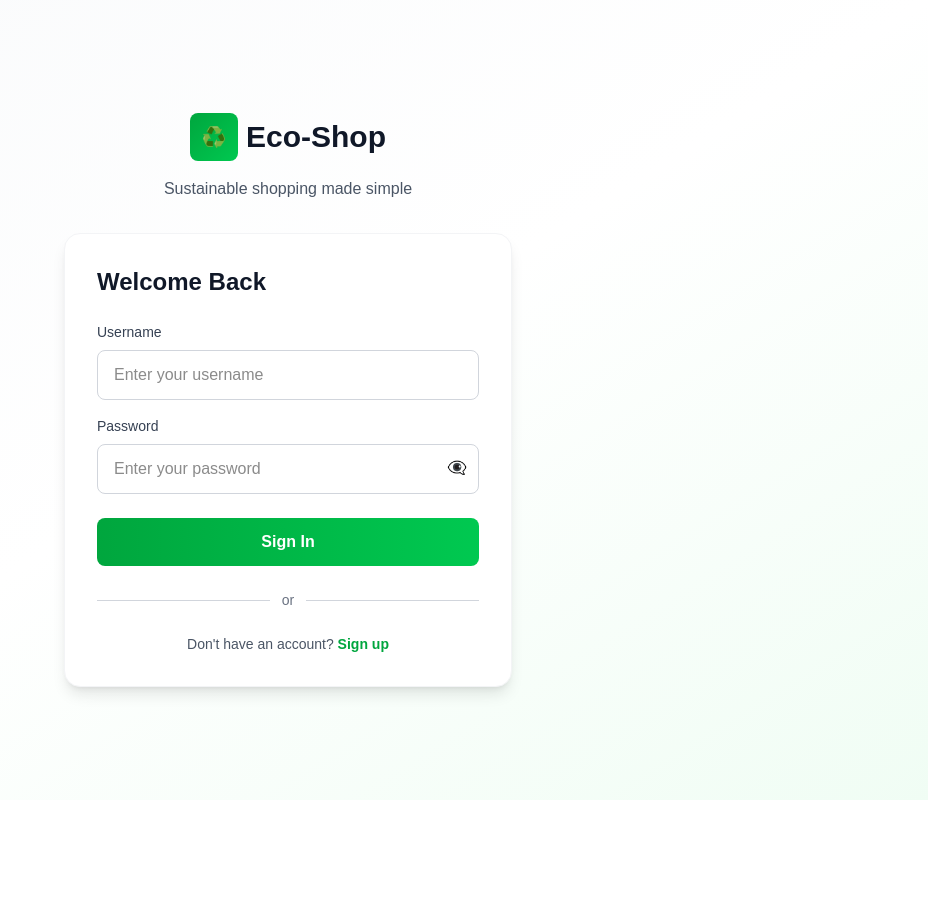
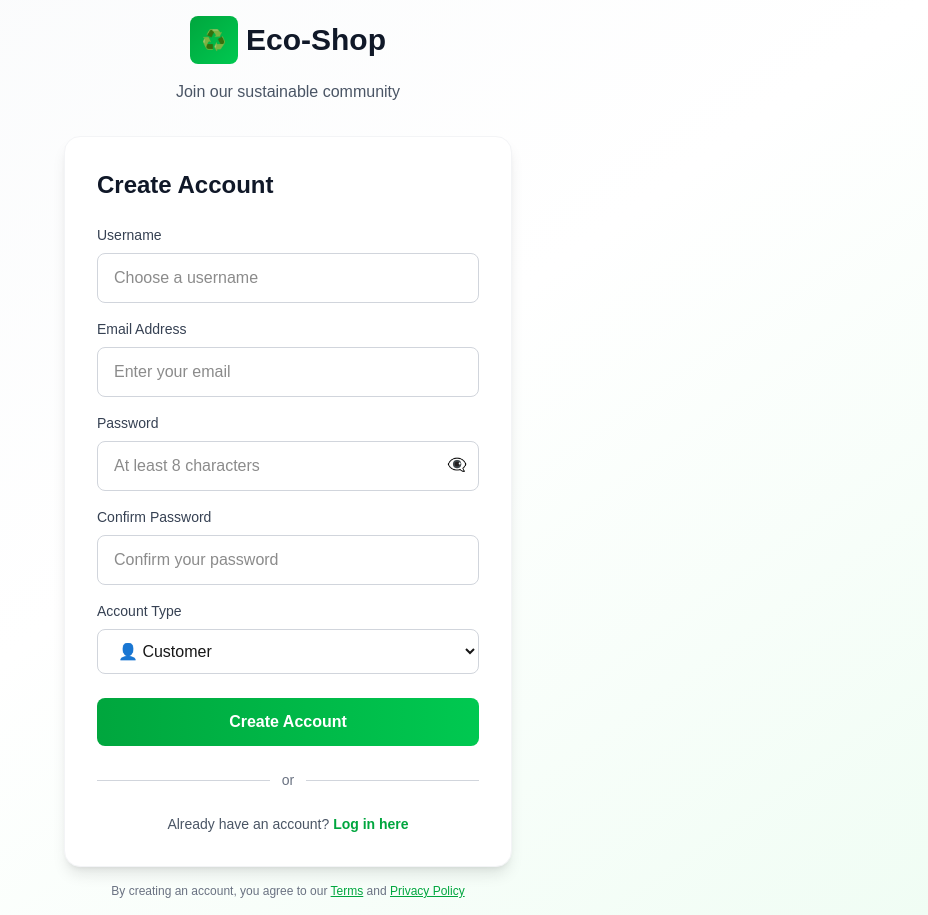
Before and after one commit to nadrienho/ecoshop_frontend, a Next.js app: page /login in a window 1280 px wide. Shown: the whole page, without its empty margins (352-1280 px from the left). Before the commit the page ends 800 px from the top, so only its background shows below. Built offline with nearby package versions, Linux system fonts and the light colour scheme; no server answers.

Commit message:
fixed the login and register page for deployment

```diff
--- a/src/app/login/page.tsx
+++ b/src/app/login/page.tsx
@@ -1,61 +1,82 @@
 "use client";
 
-import { signIn, useSession } from "next-auth/react";
-import { useRouter, useSearchParams } from "next/navigation";
-import { useState, useEffect } from "react";
+import { useState, Suspense } from "react";
+import { useRouter } from "next/navigation";
 import Link from "next/link";
 
-export default function LoginPage() {
+function RegisterContent() {
   const [username, setUsername] = useState("");
+  const [email, setEmail] = useState("");
   const [password, setPassword] = useState("");
+  const [confirmPassword, setConfirmPassword] = useState("");
+  const [role, setRole] = useState("customer");
   const [loading, setLoading] = useState(false);
   const [error, setError] = useState<string | null>(null);
+  const [success, setSuccess] = useState<string | null>(null);
   const [showPassword, setShowPassword] = useState(false);
 
+  // Vendor-specific fields
+  const [shopName, setShopName] = useState("");
+  const [bio, setBio] = useState("");
+
   const router = useRouter();
-  const searchParams = useSearchParams();
-  const { data: session, status } = useSession();
-
-  // Redirect based on user role after login
-  useEffect(() => {
-    if (status === "authenticated" && session?.user?.role) {
-      const roleRedirects: Record<string, string> = {
-        customer: "/dashboard/customer",
-        vendor: "/dashboard/vendor",
-        admin: "/dashboard/admin",
-      };
-
-      const redirectUrl = roleRedirects[session.user.role] || "/dashboard/customer";
-      console.log("Redirecting to:", redirectUrl, "Role:", session.user.role);
-      router.push(redirectUrl);
-    }
-  }, [status, session, router]);
-
-  const errorParam = searchParams.get("error");
-  useEffect(() => {
-    if (errorParam) {
-      setError("Invalid credentials. Please try again.");
-    }
-  }, [errorParam]);
 
   const handleSubmit = async (e: React.FormEvent) => {
     e.preventDefault();
     setLoading(true);
     setError(null);
+    setSuccess(null);
+
+    // Validation
+    if (!username || !email || !password || !confirmPassword) {
+      setError("All fields are required.");
+      setLoading(false);
+      return;
+    }
+
+    if (password !== confirmPassword) {
+      setError("Passwords do not match.");
+      setLoading(false);
+      return;
+    }
+
+    if (password.length < 8) {
+      setError("Password must be at least 8 characters long.");
+      setLoading(false);
+      return;
+    }
+
+    // Vendor validation
+    if (role === "vendor" && !shopName.trim()) {
+      setError("Shop name is required for vendors.");
+      setLoading(false);
+      return;
+    }
 
     try {
-      const result = await signIn("credentials", {
-        username,
-        password,
-        redirect: false,
-      });
+      const res = await fetch(
+        `${process.env.NEXT_PUBLIC_API_URL}/api/register/`,
+        {
+          method: "POST",
+          headers: { "Content-Type": "application/json" },
+          body: JSON.stringify({
+            username,
+            email,
+            password,
+            role,
+            shop_name: role === "vendor" ? shopName : null,
+            bio: role === "vendor" ? bio : null,
+          }),
+        }
+      );
 
-      console.log("Sign in result:", result);
+      const data = await res.json();
 
-      if (result?.error) {
-        setError("Invalid username or password");
-      } else if (result?.ok) {
-        // Redirect will happen via useEffect
+      if (res.ok) {
+        setSuccess("Account created successfully! Redirecting to login...");
+        setTimeout(() => router.push("/login"), 2000);
+      } else {
+        setError(data.error || "Registration failed. Please try again.");
       }
     } catch (err) {
       setError("An error occurred. Please try again.");
@@ -64,17 +85,6 @@ export default function LoginPage() {
       setLoading(false);
     }
   };
-
-  if (status === "loading") {
-    return (
-      <div className="min-h-screen bg-gray-50 flex items-center justify-center">
-        <div className="text-center">
-          <div className="animate-spin text-4xl mb-4">⏳</div>
-          <p className="text-gray-600">Loading...</p>
-        </div>
-      </div>
-    );
-  }
 
   return (
     <div className="min-h-screen bg-gradient-to-br from-gray-50 via-white to-green-50 flex items-center justify-center p-4">
@@ -87,19 +97,31 @@ export default function LoginPage() {
             </div>
             <h1 className="text-3xl font-bold text-gray-900">Eco-Shop</h1>
           </div>
-          <p className="text-gray-600">Sustainable shopping made simple</p>
+          <p className="text-gray-600">Join our sustainable community</p>
         </div>
 
-        {/* Login Card */}
+        {/* Registration Card */}
         <div className="bg-white rounded-2xl shadow-lg p-8 border border-gray-100">
-          <h2 className="text-2xl font-bold text-gray-900 mb-6">Welcome Back</h2>
+          <h2 className="text-2xl font-bold text-gray-900 mb-6">Create Account</h2>
 
+          {/* Error Message */}
           {error && (
             <div className="mb-4 p-4 bg-red-50 border border-red-200 rounded-lg flex items-start gap-3">
               <span className="text-red-600 text-lg">⚠️</span>
               <div>
-                <p className="font-semibold text-red-900">Login Failed</p>
+                <p className="font-semibold text-red-900">Registration Failed</p>
                 <p className="text-red-700 text-sm">{error}</p>
+              </div>
+            </div>
+          )}
+
+          {/* Success Message */}
+          {success && (
+            <div className="mb-4 p-4 bg-green-50 border border-green-200 rounded-lg flex items-start gap-3">
+              <span className="text-green-600 text-lg">✅</span>
+              <div>
+                <p className="font-semibold text-green-900">Success!</p>
+                <p className="text-green-700 text-sm">{success}</p>
               </div>
             </div>
           )}
@@ -113,11 +135,28 @@ export default function LoginPage() {
               <input
                 id="username"
                 type="text"
-                placeholder="Enter your username"
+                placeholder="Choose a username"
                 value={username}
                 onChange={(e) => setUsername(e.target.value)}
                 disabled={loading}
-                className="w-full px-4 py-3 border border-gray-300 rounded-lg focus:outline-none focus:ring-2 focus:ring-green-500 focus:border-transparent transition disabled:bg-gray-50"
+                className="w-full px-4 py-3 border border-gray-300 rounded-lg focus:outline-none focus:ring-2 focus:ring-green-500 transition disabled:bg-gray-50"
+                required
+              />
+            </div>
+
+            {/* Email Field */}
+            <div>
+              <label htmlFor="email" className="block text-sm font-medium text-gray-700 mb-2">
+                Email Address
+              </label>
+              <input
+                id="email"
+                type="email"
+                placeholder="Enter your email"
+                value={email}
+                onChange={(e) => setEmail(e.target.value)}
+                disabled={loading}
+                className="w-full px-4 py-3 border border-gray-300 rounded-lg focus:outline-none focus:ring-2 focus:ring-green-500 transition disabled:bg-gray-50"
                 required
               />
             </div>
@@ -131,11 +170,11 @@ export default function LoginPage() {
                 <input
                   id="password"
                   type={showPassword ? "text" : "password"}
-                  placeholder="Enter your password"
+                  placeholder="At least 8 characters"
                   value={password}
                   onChange={(e) => setPassword(e.target.value)}
                   disabled={loading}
-                  className="w-full px-4 py-3 border border-gray-300 rounded-lg focus:outline-none focus:ring-2 focus:ring-green-500 focus:border-transparent transition disabled:bg-gray-50"
+                  className="w-full px-4 py-3 border border-gray-300 rounded-lg focus:outline-none focus:ring-2 focus:ring-green-500 transition disabled:bg-gray-50"
                   required
                 />
                 <button
@@ -148,6 +187,74 @@ export default function LoginPage() {
               </div>
             </div>
 
+            {/* Confirm Password Field */}
+            <div>
+              <label htmlFor="confirmPassword" className="block text-sm font-medium text-gray-700 mb-2">
+                Confirm Password
+              </label>
+              <input
+                id="confirmPassword"
+                type="password"
+                placeholder="Confirm your password"
+                value={confirmPassword}
+                onChange={(e) => setConfirmPassword(e.target.value)}
+                disabled={loading}
+                className="w-full px-4 py-3 border border-gray-300 rounded-lg focus:outline-none focus:ring-2 focus:ring-green-500 transition disabled:bg-gray-50"
+                required
+              />
+            </div>
+
+            {/* Role Selection */}
+            <div>
+              <label htmlFor="role" className="block text-sm font-medium text-gray-700 mb-2">
+                Account Type
+              </label>
+              <select
+                id="role"
+                value={role}
+                onChange={(e) => setRole(e.target.value)}
+                disabled={loading}
+                className="w-full px-4 py-3 border border-gray-300 rounded-lg focus:outline-none focus:ring-2 focus:ring-green-500 transition disabled:bg-gray-50"
+              >
+                <option value="customer">👤 Customer</option>
+                <option value="vendor">🏪 Vendor</option>
+              </select>
+            </div>
+
+            {/* Vendor-specific Fields */}
+            {role === "vendor" && (
+              <div className="space-y-4 animate-in fade-in duration-300">
+                <div>
+                  <label className="block text-sm font-medium text-gray-700 mb-2">
+                    Shop Name *
+                  </label>
+                  <input
+                    type="text"
+                    placeholder="Your shop name"
+                    value={shopName}
+                    onChange={(e) => setShopName(e.target.value)}
+                    disabled={loading}
+                    className="w-full px-4 py-3 border border-gray-300 rounded-lg focus:outline-none focus:ring-2 focus:ring-green-500 disabled:bg-gray-50"
+                    required
+                  />
+                </div>
+
+                <div>
+                  <label className="block text-sm font-medium text-gray-700 mb-2">
+                    Shop Description
+                  </label>
+                  <textarea
+                    placeholder="Tell us about your eco-friendly products"
+                    value={bio}
+                    onChange={(e) => setBio(e.target.value)}
+                    disabled={loading}
+                    rows={3}
+                    className="w-full px-4 py-3 border border-gray-300 rounded-lg focus:outline-none focus:ring-2 focus:ring-green-500 disabled:bg-gray-50 resize-none"
+                  />
+                </div>
+              </div>
+            )}
+
             {/* Submit Button */}
             <button
               type="submit"
@@ -157,10 +264,10 @@ export default function LoginPage() {
               {loading ? (
                 <>
                   <span className="animate-spin">⏳</span>
-                  Signing in...
+                  Creating Account...
                 </>
               ) : (
-                "Sign In"
+                "Create Account"
               )}
             </button>
           </form>
@@ -172,17 +279,42 @@ export default function LoginPage() {
             <div className="flex-1 h-px bg-gray-300"></div>
           </div>
 
-          {/* Register Link */}
           <div className="text-center text-sm text-gray-600">
             <p>
-              Don't have an account?{" "}
-              <Link href="/register" className="font-semibold text-green-600 hover:text-green-700">
-                Sign up
+              Already have an account?{" "}
+              <Link href="/login" className="font-semibold text-green-600 hover:text-green-700">
+                Log in here
               </Link>
             </p>
           </div>
+        </div>
+
+        {/* Privacy Notice */}
+        <div className="mt-4 text-center text-xs text-gray-500">
+          <p>
+            By creating an account, you agree to our{" "}
+            <Link href="#" className="text-green-600 hover:text-green-700 underline">Terms</Link>{" "}
+            and{" "}
+            <Link href="#" className="text-green-600 hover:text-green-700 underline">Privacy Policy</Link>
+          </p>
         </div>
       </div>
     </div>
   );
 }
+
+// 2. Final Export with Suspense wrapper to prevent Prerender errors
+export default function RegisterPage() {
+  return (
+    <Suspense fallback={
+      <div className="min-h-screen bg-gray-50 flex items-center justify-center">
+        <div className="text-center">
+          <div className="animate-spin text-4xl mb-4 text-green-600">⏳</div>
+          <p className="text-gray-600">Preparing registration...</p>
+        </div>
+      </div>
+    }>
+      <RegisterContent />
+    </Suspense>
+  );
+}
--- a/src/app/register/page.tsx
+++ b/src/app/register/page.tsx
@@ -1,10 +1,10 @@
 "use client";
 
-import { useState } from "react";
+import { useState, Suspense } from "react";
 import { useRouter } from "next/navigation";
 import Link from "next/link";
 
-export default function RegisterPage() {
+function RegisterContent() {
   const [username, setUsername] = useState("");
   const [email, setEmail] = useState("");
   const [password, setPassword] = useState("");
@@ -139,7 +139,7 @@ export default function RegisterPage() {
                 value={username}
                 onChange={(e) => setUsername(e.target.value)}
                 disabled={loading}
-                className="w-full px-4 py-3 border border-gray-300 rounded-lg focus:outline-none focus:ring-2 focus:ring-green-500 focus:border-transparent transition disabled:bg-gray-50"
+                className="w-full px-4 py-3 border border-gray-300 rounded-lg focus:outline-none focus:ring-2 focus:ring-green-500 transition disabled:bg-gray-50"
                 required
               />
             </div>
@@ -156,7 +156,7 @@ export default function RegisterPage() {
                 value={email}
                 onChange={(e) => setEmail(e.target.value)}
                 disabled={loading}
-                className="w-full px-4 py-3 border border-gray-300 rounded-lg focus:outline-none focus:ring-2 focus:ring-green-500 focus:border-transparent transition disabled:bg-gray-50"
+                className="w-full px-4 py-3 border border-gray-300 rounded-lg focus:outline-none focus:ring-2 focus:ring-green-500 transition disabled:bg-gray-50"
                 required
               />
             </div>
@@ -174,7 +174,7 @@ export default function RegisterPage() {
                   value={password}
                   onChange={(e) => setPassword(e.target.value)}
                   disabled={loading}
-                  className="w-full px-4 py-3 border border-gray-300 rounded-lg focus:outline-none focus:ring-2 focus:ring-green-500 focus:border-transparent transition disabled:bg-gray-50"
+                  className="w-full px-4 py-3 border border-gray-300 rounded-lg focus:outline-none focus:ring-2 focus:ring-green-500 transition disabled:bg-gray-50"
                   required
                 />
                 <button
@@ -199,7 +199,7 @@ export default function RegisterPage() {
                 value={confirmPassword}
                 onChange={(e) => setConfirmPassword(e.target.value)}
                 disabled={loading}
-                className="w-full px-4 py-3 border border-gray-300 rounded-lg focus:outline-none focus:ring-2 focus:ring-green-500 focus:border-transparent transition disabled:bg-gray-50"
+                className="w-full px-4 py-3 border border-gray-300 rounded-lg focus:outline-none focus:ring-2 focus:ring-green-500 transition disabled:bg-gray-50"
                 required
               />
             </div>
@@ -214,7 +214,7 @@ export default function RegisterPage() {
                 value={role}
                 onChange={(e) => setRole(e.target.value)}
                 disabled={loading}
-                className="w-full px-4 py-3 border border-gray-300 rounded-lg focus:outline-none focus:ring-2 focus:ring-green-500 focus:border-transparent transition disabled:bg-gray-50"
+                className="w-full px-4 py-3 border border-gray-300 rounded-lg focus:outline-none focus:ring-2 focus:ring-green-500 transition disabled:bg-gray-50"
               >
                 <option value="customer">👤 Customer</option>
                 <option value="vendor">🏪 Vendor</option>
@@ -223,7 +223,7 @@ export default function RegisterPage() {
 
             {/* Vendor-specific Fields */}
             {role === "vendor" && (
-              <>
+              <div className="space-y-4 animate-in fade-in duration-300">
                 <div>
                   <label className="block text-sm font-medium text-gray-700 mb-2">
                     Shop Name *
@@ -252,7 +252,7 @@ export default function RegisterPage() {
                     className="w-full px-4 py-3 border border-gray-300 rounded-lg focus:outline-none focus:ring-2 focus:ring-green-500 disabled:bg-gray-50 resize-none"
                   />
                 </div>
-              </>
+              </div>
             )}
 
             {/* Submit Button */}
@@ -279,7 +279,6 @@ export default function RegisterPage() {
             <div className="flex-1 h-px bg-gray-300"></div>
           </div>
 
-          {/* Login Link */}
           <div className="text-center text-sm text-gray-600">
             <p>
               Already have an account?{" "}
@@ -294,16 +293,28 @@ export default function RegisterPage() {
         <div className="mt-4 text-center text-xs text-gray-500">
           <p>
             By creating an account, you agree to our{" "}
-            <Link href="#" className="text-green-600 hover:text-green-700">
-              Terms of Service
-            </Link>{" "}
+            <Link href="#" className="text-green-600 hover:text-green-700 underline">Terms</Link>{" "}
             and{" "}
-            <Link href="#" className="text-green-600 hover:text-green-700">
-              Privacy Policy
-            </Link>
+            <Link href="#" className="text-green-600 hover:text-green-700 underline">Privacy Policy</Link>
           </p>
         </div>
       </div>
     </div>
   );
 }
+
+// 2. Final Export with Suspense wrapper to prevent Prerender errors
+export default function RegisterPage() {
+  return (
+    <Suspense fallback={
+      <div className="min-h-screen bg-gray-50 flex items-center justify-center">
+        <div className="text-center">
+          <div className="animate-spin text-4xl mb-4 text-green-600">⏳</div>
+          <p className="text-gray-600">Preparing registration...</p>
+        </div>
+      </div>
+    }>
+      <RegisterContent />
+    </Suspense>
+  );
+}
```
